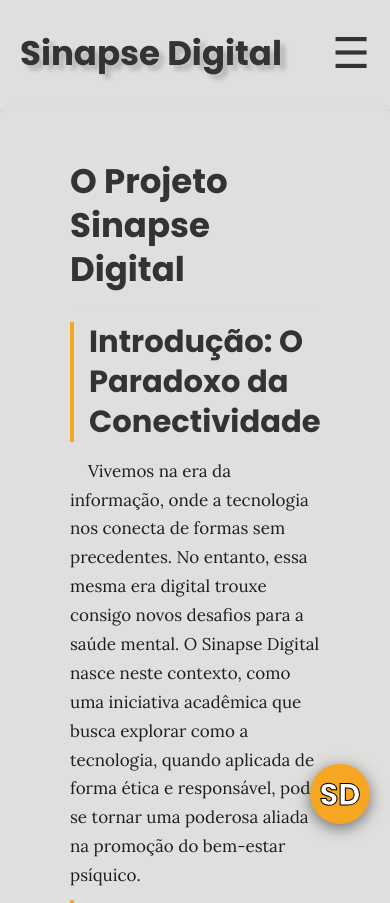
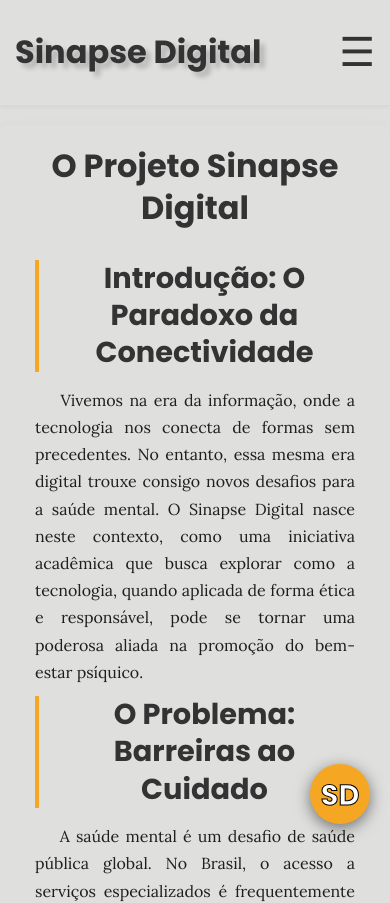
Before and after one commit to giovannimp7/projeto-tcc-sinapse-digital, a React (Create React App) app in the folder frontend/: page /o-projeto in a window 390 px wide. Shown: the top 903 px of the page. Built offline with nearby package versions, Linux system fonts and the light colour scheme; no server answers.

Commit message:
Melhorias na responsividade do site a partir do feedback de usuários teste

```diff
--- a/frontend/src/App.css
+++ b/frontend/src/App.css
@@ -48,5 +48,76 @@
 }
 
 main {
-  flex-grow: 1;
+  flex: 1;
+  padding: 20px;
+  max-width: 1200px;
+  margin: 0 auto;
+  width: 100%;
+  box-sizing: border-box;
 }
+
+
+@media (max-width: 768px) {
+
+  main {
+    max-width: 100%;
+    padding: 0;
+  }
+
+  .page-content,
+  .container {
+    width: 100%;
+    max-width: 100%;
+    padding: 0;
+  }
+
+
+  .question-section .answer-section button {
+    width: 100%;
+    margin-bottom: 10px;
+    padding: 12px 15px;
+    font-size: 1rem;
+  }
+}
+
+
+@media (max-width: 768px) {
+  h1, h2, h3, h4, h5, h6 {
+    text-align: center;
+    margin-left: auto;
+    margin-right: auto;
+  }
+
+
+  .home-content,
+  .about-project-container,
+  .news-list-container,
+  .help-resources-container,
+  .about-me-container {
+    width: 100%;
+    padding: 0 10px;
+    box-sizing: border-box;
+  }
+}
+
+
+/* --- Estilos para o Cabeçalho --- */
+/* ... seu CSS existente acima ... */
+
+/* --- Estilos para o Menu de Navegação --- */
+/* ... seu CSS existente acima ... */
+
+/* --- Estilos para o Footer --- */
+/* ... seu CSS existente acima ... */
+
+/* --- Estilos para a Página Home --- */
+/* ... seu CSS existente acima ... */
+
+/* --- Estilos para o Chatbot --- */
+/* ... seu CSS existente acima ... */
+
+/* --- Estilos para o Questionário --- */
+/* ... seu CSS existente acima ... */
+
+/* --- Estilos para o Botão de Acessibilidade VLibras --- */
+/* ... seu CSS existente acima ... */
--- a/frontend/src/index.css
+++ b/frontend/src/index.css
@@ -29,10 +29,11 @@ body {
   font-size: 17px;
   -webkit-font-smoothing: antialiased;
   -moz-osx-font-smoothing: grayscale;
+  text-align: justify;
 }
 
 .container { max-width: 1100px; margin: 0 auto; padding: 0 20px; }
-h1, h2, h3, h4, h5, h6 { font-family: var(--fonte-titulo); font-weight: 700; color: var(--cinza-texto); line-height: 1.3; }
+h1, h2, h3, h4, h5, h6 { font-family: var(--fonte-titulo); font-weight: 700; color: var(--cinza-texto); line-height: 1.3;}
 a { color: var(--cor-primaria); text-decoration: none; transition: color 0.2s ease-in-out; }
 a:hover { color: var(--cor-primaria); }
 
@@ -60,14 +61,21 @@ ul li { margin-bottom: 10px; }
 /* --- Estilos do Questionário --- */
 .question-instructions { text-align: center; margin-bottom: 20px; font-size: 1.1em; color: #555; }
 .question-text h2 { font-size: 1.5em; margin-bottom: 20px; }
-.answer-section button { width: 100%; padding: 15px; margin-top: 10px; border: 2px solid #dfdfde; background-color: var(--fundo-claro); border-radius:15px; cursor: pointer; font-family: var(--fonte-titulo); font-size: 1em; transition: background-color 0.2s, border-color 0.2s; box-shadow: 0 4px 15px rgba(0,0,0,0.10);}
-.answer-section button:hover { background-color: #dfdfde; border-color: var(--cor-primaria); }
-.progress-bar-container { width: 100%; background-color: #e0e0e0; border-radius: 10px; margin-bottom: 15px; margin-top: 15px; overflow: hidden; }
-.progress-bar-fill { height: 15px; background-color: var(--cor-primaria); width: 0%; border-radius: 10px; transition: width 0.4s ease-in-out; }
-.score-section { text-align: left; background-color: var(--fundo-claro); padding: 30px; border-radius: 8px; }
-.score-section h3 { margin-bottom: 15px; }
-.score-section p { margin-bottom: 10px; }
-.score-explanation { font-size: 0.9em; color: #000000; margin-top: 20px; border-top: 1px solid #ddd; padding-top: 20px; }
+.answer-section button {
+  width: 100%;
+  padding: 15px;
+  margin-top: 10px;
+  border: 2px solid #dfdfde;
+  background-color: #dfdfde;
+  box-shadow: 5px 5px 5px rgba(0, 0, 0, 0.1);
+  border-radius: 8px;
+  cursor: pointer;
+  font-family: var(--fonte-titulo);
+  font-size: 1em;
+  transition: background-color 0.2s, border-color 0.2s;
+  color: var(--cinza-texto);
+}
+.answer-section button:hover { background-color: #fff8e1; border-color: var(--cor-primaria); }
 
 /* --- Estilos da Página de Notícias e Carrossel --- */
 .articles-grid, .news-carousel { display: grid; grid-template-columns: repeat(auto-fill, minmax(300px, 1fr)); gap: 30px; }
@@ -259,3 +267,41 @@ body.menu-open {
     color: var(--cinza-texto);
   }
 }
+
+/* --- RESPONSIVIDADE PARA CELULAR (A CORREÇÃO PRINCIPAL) --- */
+@media (max-width: 768px) {
+  body {
+    font-size: 16px; /* Ajusta o tamanho da fonte para melhor leitura em telas pequenas */
+  }
+
+  /* Faz o container principal ocupar mais espaço */
+  .container {
+    padding: 0 15px;
+  }
+
+  /* Ajusta o padding das páginas para não ter bordas grandes */
+  .page-content {
+    padding: 20px;
+    margin: 20px 0; /* Reduz a margem vertical */
+  }
+
+  /* JUSTIFICA OS TEXTOS PRINCIPAIS */
+  .page-content p, .page-content li {
+    text-align: justify;
+  }
+
+  .hero { padding: 40px 15px; }
+  .hero h1 { font-size: 2em; }
+
+  /* Corrige a responsividade do Header */
+  .hamburger-menu { display: block; background: none; border: none; font-size: 2.5em; cursor: pointer; z-index: 1001; }
+  nav { display: none; }
+  nav.open {
+    display: flex; flex-direction: column; justify-content: center; align-items: center; gap: 25px;
+    position: fixed; top: 0; left: 0; width: 100%; height: 100%;
+    background-color: var(--fundo-claro); z-index: 1000;
+    animation: fadeIn 0.3s ease-in-out;
+  }
+  nav.open a { margin: 0; font-size: 1.8em; font-weight: 700; color: var(--cinza-texto); }
+  body.menu-open { overflow: hidden; }
+}
--- a/frontend/src/pages/Questionario.js
+++ b/frontend/src/pages/Questionario.js
@@ -57,7 +57,7 @@ function Questionario() {
 
   const sections = {
     depressao: [
-      { questionText: '1. Ter pouco interesse ou pouco prazer em fazer as coisas' }, { questionText: '2. Sentir-se "para baixo", deprimido(a) ou sem perspectiva' }, { questionText: '3. Dificuldade para pegar no sono ou permanecer dormindo, ou dormir mais do que de costume' }, { questionText: '4. Sentir-se cansado(a) ou com pouca energia' }, { questionText: '5. Ter falta de apetite ou comer demais' }, { questionText: '6. Sentir-se mal consigo mesmo(a) — ou achar que você é um fracasso ou que decepcionou sua família ou você mesmo(a)?' }, { questionText: '7. Ter dificuldade para se concentrar nas coisas, como ler o jornal ou ver televisão?' }, { questionText: '8. Lentidão para se movimentar ou falar, a ponto das outras pessoas perceberem? Ou o oposto – estar tão agitado(a) que você fica andando de um lado para o outro muito mais do que de costume?' }, { questionText: '9. Pensar em se ferir de alguma maneira ou que seria melhor estar morto(a)?' },
+      { questionText: '1. Ter pouco interesse ou pouco prazer em fazer as coisas' }, { questionText: '2. Sentir-se "para baixo", deprimido(a) ou sem perspectiva' }, { questionText: '3. Dificuldade para pegar no sono ou permanecer dormindo, ou dormir mais do que de costume' }, { questionText: '4. Sentir-se cansado(a) ou com pouca energia' }, { questionText: '5. Ter falta de apetite ou comer demais' }, { questionText: '6. Sentir-se mal consigo mesmo(a) — ou achar que você é um fracasso ou que decepcionou sua família ou você mesmo(a)?' }, { questionText: '7. Ter dificuldade para se concentrar nas coisas, como ler o jornal ou ver televisão?' }, { questionText: '8. Lentidão para se movimentar ou falar, a ponto das outras pessoas perceberem? Ou o oposto – estar tão agitado(a) que você fica andando de um lado para o outro muito mais do que de costume?' }, { questionText: '9. Pensar em se ferir de alguma maneira ou que seria melhor o autoextermínio?' },
     ],
     ansiedade: [
       { questionText: '1. Sentir-se nervoso(a), ansioso(a) ou no limite' }, { questionText: '2. Não ser capaz de parar ou controlar as preocupações' }, { questionText: '3. Preocupar-se muito com diversas coisas' }, { questionText: '4. Ter dificuldade para relaxar' }, { questionText: '5. Ficar tão inquieto(a) que se tornou difícil permanecer parado(a)?' }, { questionText: '6. Ficar facilmente irritado(a) ou irritável?' }, { questionText: '7. Sentir medo como se algo horrível fosse acontecer?' },
```
